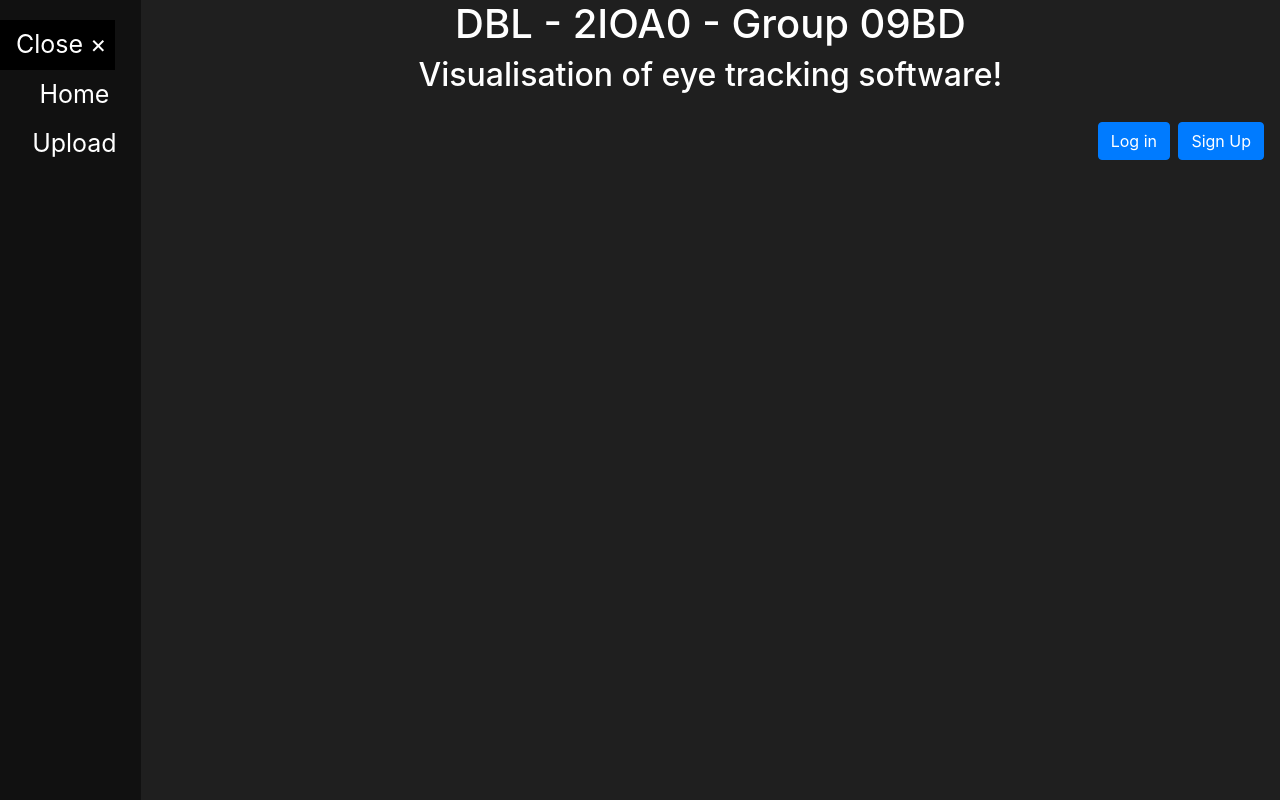
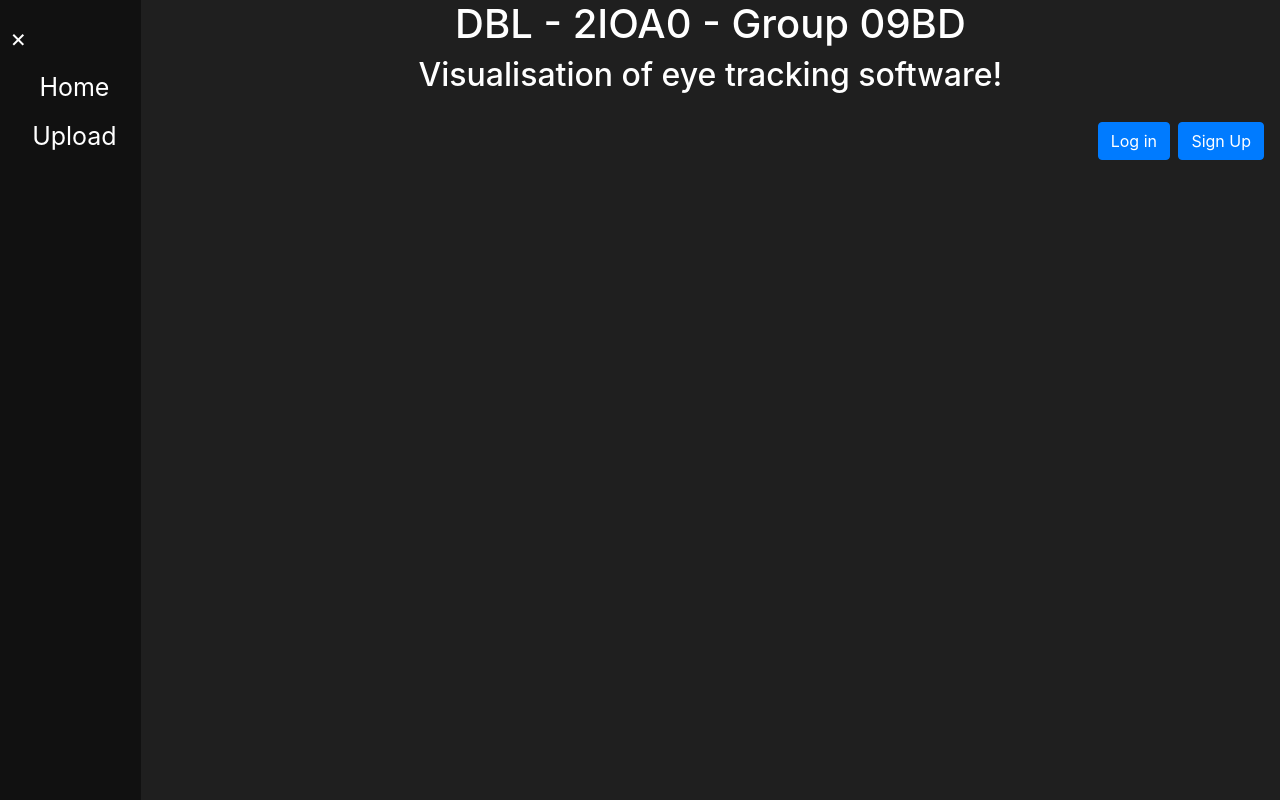
Before and after one commit to Marti2203/DBL_HTI, a Flask app: template templates/index.html in a window 1280 px wide. Run offline with Flask 2, Linux system fonts and the light colour scheme; the template is opened without the code that fills it, so the values that code supplies are empty; some libraries are stand-ins or nearby versions.

Commit message:
Adaption to close button of sidebar

```diff
--- a/static/css/main.css
+++ b/static/css/main.css
@@ -100,12 +100,23 @@ div.tooltip {
     border: none;
 }
 
+.openbutton:hover{
+    background-color: #ddd;
+    color: black;
+}
+
 .closebutton{
-    padding: 6px 8px 6px 16px;
+    padding: 0px 10px 5px 10px;
+    left: 20px;
     text-decoration: none;
     font-size: 25px;
     color: white;
     display: block;
-    background-color: black;
+    background-color: #111;
     border: none;
 }
+
+.closebutton:hover{
+    background-color: #ddd;
+    color: black;
+}
--- a/templates/base.html
+++ b/templates/base.html
@@ -23,7 +23,7 @@
     </header>
     <div id="app">
         <div class="navigator" id="sidebar">
-            <button onclick="sidebarclose()" class="closebutton">Close &times;</button>
+            <button onclick="sidebarclose()" class="closebutton">&times;</button>
             <router-link class="router-link" to="/home">Home</router-link>
             <router-link class="router-link" to="/upload">Upload</router-link>
             {% for visualization in visualizations %}
```
